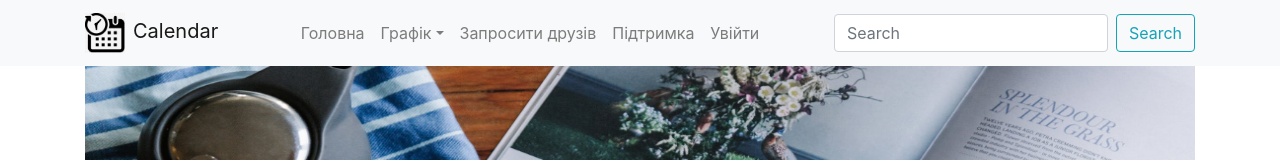
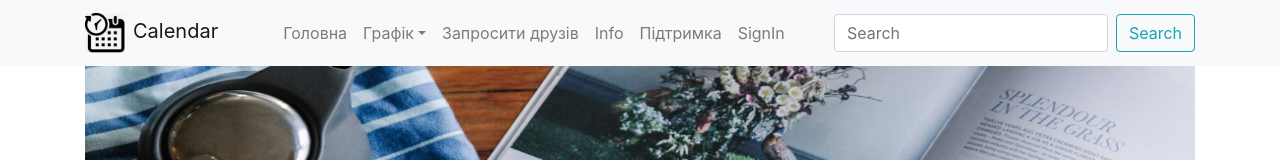
Before and after one commit to shpaksasha/Calendar, a React (Create React App) app: page / in a window 1280 px wide. Shown: the top 160 px of the page. Built offline with nearby package versions, Linux system fonts and the light colour scheme.

Commit message:
add page info.js

```diff
--- a/src/components/Header/header.js
+++ b/src/components/Header/header.js
@@ -39,7 +39,7 @@ const Header = () =>{
                 </Navbar.Brand>
                 <Navbar.Toggle aria-controls='responsive-navbar-nav'/>
                 <Navbar.Collapse id='responsive-navbar-nav'>
-                    <Nav className='m-auto pr-md-2'>
+                    <Nav className='m-auto pr-md-auto'>
                         <Nav.Link href='/' className={classes.block}>Головна</Nav.Link>
                         <NavDropdown title='Графік' id='basic-nav-dropdown' className={classes.block}>
                             <NavDropdown.Item href='#'><AddCircleOutlineIcon className={classes.addIcon}/>Створити графік</NavDropdown.Item>
@@ -49,8 +49,9 @@ const Header = () =>{
                             <NavDropdown.Item href='#'><ShowChartIcon className={classes.addIcon}/>Статистика</NavDropdown.Item>
                         </NavDropdown>
                         <Nav.Link href='/content' className={classes.block}>Запросити друзів</Nav.Link>
+                        <Nav.Link href='/info' className={classes.block}>Info</Nav.Link>
                         <Nav.Link href='/faq' className={classes.block}>Підтримка</Nav.Link>
-                        <Nav.Link href='/log' className={classes.block}>Увійти</Nav.Link>
+                        <Nav.Link href='/log' className={classes.block}>SignIn</Nav.Link>
                     </Nav>
                     <Form inline>
                         <FormControl type="text" placeholder="Search" className="mr-sm-2"/>
```
Also changed, not shown: src/components/InfoFirebase/info.js (added, +11 -0 lines).
